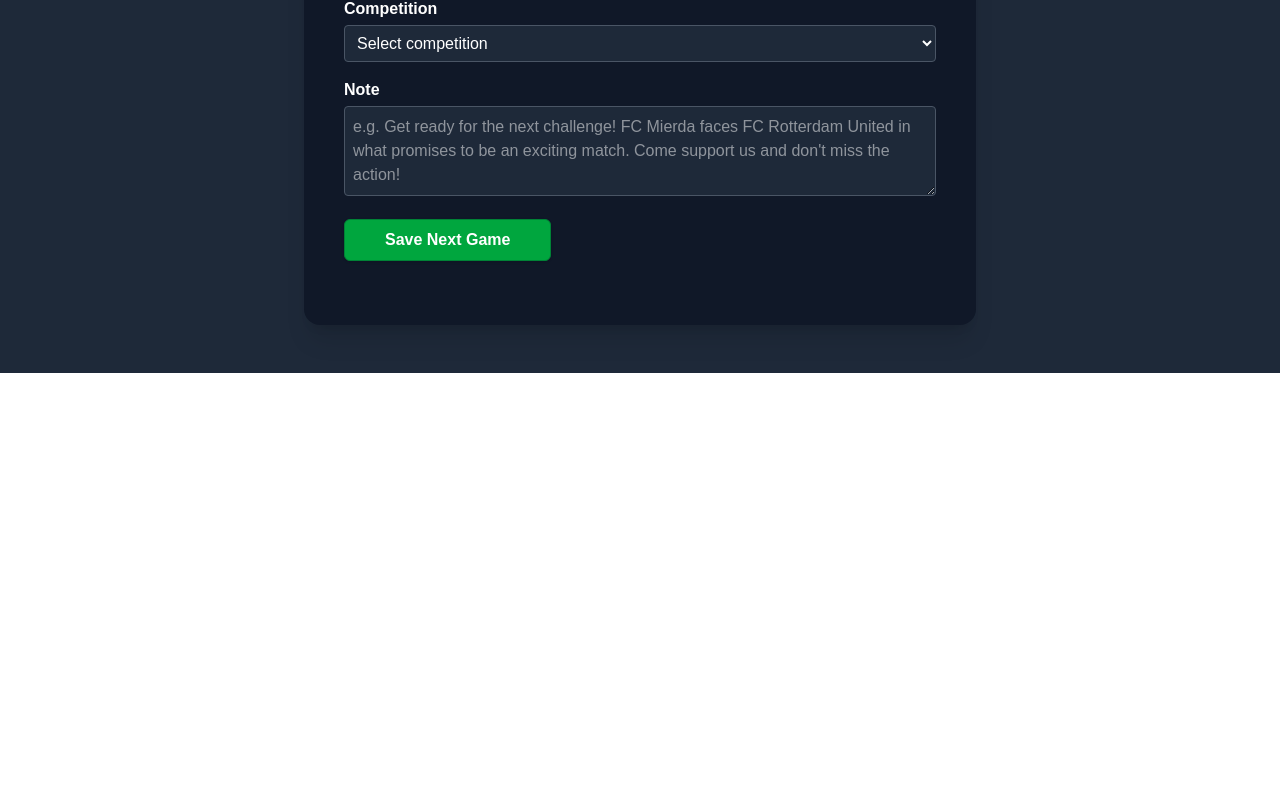
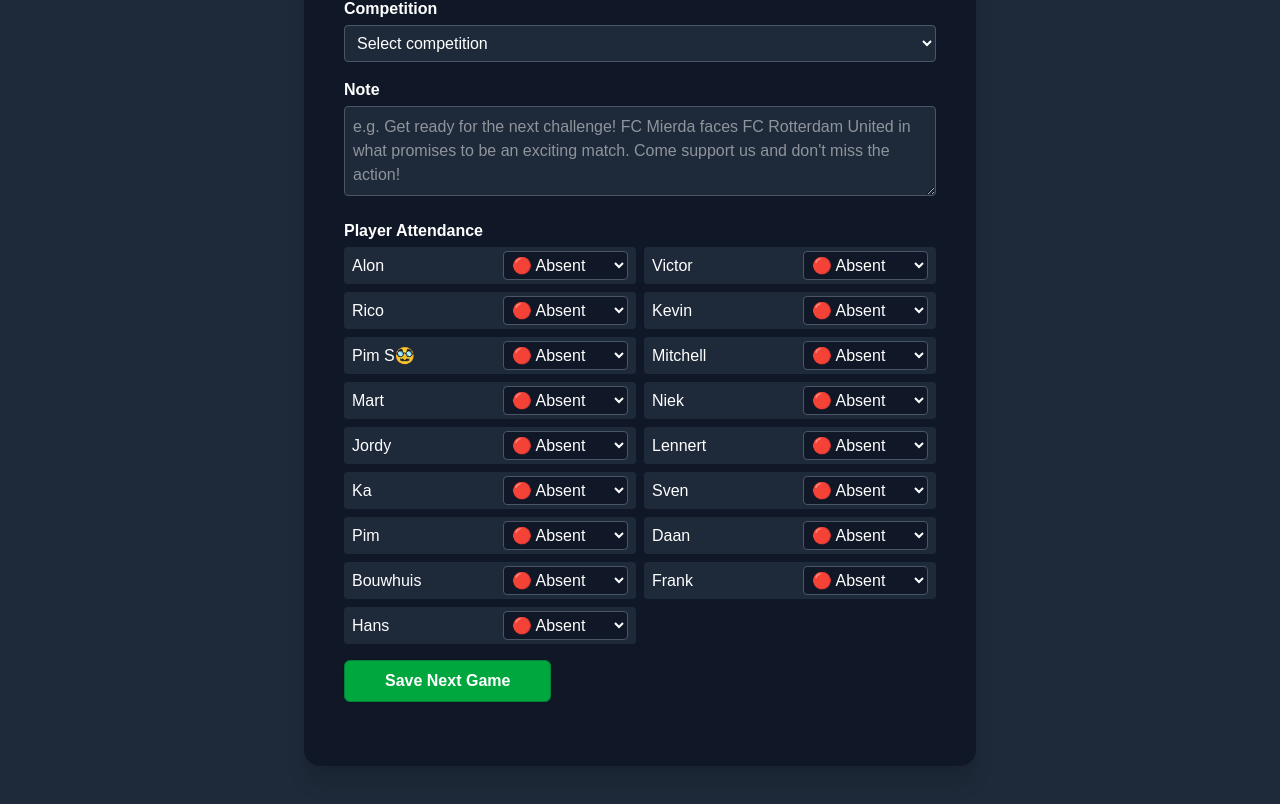
Before and after one commit to RicoAtN/fcmierda-app, a Next.js app: page /cms in a window 1280 px wide. Shown: the part 968-1772 px from the top of the page. Before the commit the page ends 1341 px from the top, so only its background shows below. Built offline with nearby package versions, Linux system fonts and the light colour scheme; no server answers; the database is empty.

Commit message:
added player attendance feature

```diff
--- a/src/app/api/next-game/route.ts
+++ b/src/app/api/next-game/route.ts
@@ -35,8 +35,8 @@ export async function POST(req: NextRequest) {
     const body = await req.json();
     client = await pool.connect();
     await client.query(
-      `INSERT INTO next_game (date, kickoff, opponent, location, competition, note)
-       VALUES ($1, $2, $3, $4, $5, $6)`,
+      `INSERT INTO next_game (date, kickoff, opponent, location, competition, note, attendance)
+       VALUES ($1, $2, $3, $4, $5, $6, $7)`,
       [
         body.date || "",
         body.kickoff || "",
@@ -44,6 +44,7 @@ export async function POST(req: NextRequest) {
         body.location || "",
         body.competition || "",
         body.note || "",
+        JSON.stringify(body.attendance || {}), // <-- Make sure this is included!
       ]
     );
     return NextResponse.json({ success: true });
--- a/src/app/cms/page.tsx
+++ b/src/app/cms/page.tsx
@@ -5,6 +5,26 @@ import Menu from "@/components/Menu";
 
 const robotoSlab = Roboto_Slab({ subsets: ["latin"], weight: ["700"] });
 const montserrat = Montserrat({ subsets: ["latin"], weight: ["400", "600"] });
+
+const players = [
+  "Alon",
+  "Victor",
+  "Rico",
+  "Kevin",
+  "Pim S🥸",
+  "Mitchell",
+  "Mart",
+  "Niek",
+  "Jordy",
+  "Lennert",
+  "Ka",
+  "Sven",
+  "Pim",
+  "Daan",
+  "Bouwhuis",
+  "Frank",
+  "Hans",
+];
 
 export default function CMSPage() {
   const [form, setForm] = useState({
@@ -16,12 +36,28 @@ export default function CMSPage() {
     note: "",
   });
   const [status, setStatus] = useState("");
+  const [attendance, setAttendance] = useState<Record<string, string>>(
+    Object.fromEntries(players.map((name) => [name, "absent"]))
+  );
 
   // Fetch current next game data on load
   useEffect(() => {
     fetch("/api/next-game")
       .then((res) => res.json())
-      .then((data) => setForm(data));
+      .then((data) => {
+        setForm({
+          date: data.date || "",
+          kickoff: data.kickoff || "",
+          opponent: data.opponent || "",
+          location: data.location || "",
+          competition: data.competition || "",
+          note: data.note || "",
+        });
+        setAttendance(
+          data.attendance ||
+            Object.fromEntries(players.map((name) => [name, "absent"]))
+        );
+      });
   }, []);
 
   const handleChange = (
@@ -36,7 +72,7 @@ export default function CMSPage() {
     await fetch("/api/next-game", {
       method: "POST",
       headers: { "Content-Type": "application/json" },
-      body: JSON.stringify(form),
+      body: JSON.stringify({ ...form, attendance }),
     });
     setStatus("Saved! The fixtures page now shows your update.");
   };
@@ -138,11 +174,11 @@ export default function CMSPage() {
                 required
               >
                 <option value="">Select location</option>
-                <option value="Alexandria 66 voetbalclub, Leningradweg 12 Rotterdam">
-                  Alexandria 66 voetbalclub, Leningradweg 12 Rotterdam
+                <option value="Alexandria 66 voetbalclub">
+                  Alexandria 66 voetbalclub
                 </option>
-                <option value="Mumbai, India">
-                  Mumbai, India
+                <option value="SWIFT boys voetbalclub">
+                  SWIFT boys voetbalclub
                 </option>
               </select>
             </div>
@@ -171,6 +207,32 @@ export default function CMSPage() {
                 rows={3}
               />
             </div>
+            <div>
+              <label className="block font-semibold mb-1">Player Attendance</label>
+              <div className="grid grid-cols-1 sm:grid-cols-2 gap-2">
+                {players.map((name) => (
+                  <div
+                    key={name}
+                    className="flex items-center justify-between gap-2 bg-gray-800 rounded px-2 py-1"
+                  >
+                    <span className="font-medium text-white w-24 sm:w-32 truncate">{name}</span>
+                    <select
+                      value={attendance[name]}
+                      onChange={(e) =>
+                        setAttendance({ ...attendance, [name]: e.target.value })
+                      }
+                      className="p-1 rounded bg-gray-900 border border-gray-600 text-white min-w-[90px] sm:min-w-[120px]"
+                    >
+                      <option value="absent">🔴 Absent</option>
+                      <option value="present">🟢 Present</option>
+                      <option value="not sure">🟠 Not sure</option>
+                      <option value="supporter">🔵 Supporter</option>
+                      <option value="coach">🔵 Coach</option>
+                    </select>
+                  </div>
+                ))}
+              </div>
+            </div>
             <button
               type="submit"
               className="bg-green-600 hover:bg-green-700 text-white px-10 py-2 rounded-md font-semibold text-base shadow transition-all duration-150 border border-green-700 focus:outline-none focus:ring-2 focus:ring-green-400 min-w-[200px]"
--- a/src/app/fixtures/page.tsx
+++ b/src/app/fixtures/page.tsx
@@ -54,6 +54,22 @@ export default async function FixturesPage() {
     competition: nextGame.competition || "-",
     note: nextGame.note || "-",
   };
+
+  const attendance = nextGame.attendance || {};
+  const present = Object.entries(attendance)
+    .filter(([_, status]) => status === "present")
+    .map(([name]) => name);
+  const notSure = Object.entries(attendance)
+    .filter(([_, status]) => status === "not sure")
+    .map(([name]) => name);
+  const absent = Object.entries(attendance)
+    .filter(([_, status]) => status === "absent")
+    .map(([name]) => name);
+  const supporters = Object.entries(attendance)
+    .filter(
+      ([_, status]) => status === "supporter" || status === "coach"
+    )
+    .map(([name]) => name);
 
   return (
     <div className="relative min-h-screen flex flex-col items-center bg-gray-900">
@@ -141,13 +157,46 @@ export default async function FixturesPage() {
               <span className="font-semibold text-green-300">Note:</span>{" "}
               {safeGame.note}
             </div>
+
           </div>
           <p className={`text-base sm:text-lg ${montserrat.className}`}>
             Get ready for the next challenge! FC Mierda faces {safeGame.opponent}{" "}
             in what promises to be an exciting match. Come support us and don&apos;t
             miss the action!
           </p>
+
+          <div className="mt-8">
+  <h2 className="text-xl font-bold mb-4">Player Attendance</h2>
+  <div className="grid grid-cols-3 gap-4 text-center">
+    <div>
+      <h3 className="font-bold text-green-400 mb-2">Present ({present.length})</h3>
+      {present.length > 0 ? present.map((name) => (
+        <div key={name}>{name}</div>
+      )) : <div className="text-gray-400">None</div>}
+    </div>
+    <div>
+      <h3 className="font-bold text-yellow-400 mb-2">Not Sure ({notSure.length})</h3>
+      {notSure.length > 0 ? notSure.map((name) => (
+        <div key={name}>{name}</div>
+      )) : <div className="text-gray-400">None</div>}
+    </div>
+    <div>
+      <h3 className="font-bold text-red-400 mb-2">Absent ({absent.length})</h3>
+      {absent.length > 0 ? absent.map((name) => (
+        <div key={name}>{name}</div>
+      )) : <div className="text-gray-400">None</div>}
+    </div>
+  </div>
+  <div className="mt-6">
+    <h3 className="font-bold text-blue-400 mb-2">Supporter / Coach</h3>
+    {supporters.length > 0 ? supporters.map((name) => (
+      <div key={name}>{name}</div>
+    )) : <div className="text-gray-400">None</div>}
+  </div>
+</div>
         </div>
+
+
         <div className="max-w-4xl w-full rounded-2xl p-6 sm:p-10 text-white text-center bg-gray-900 shadow-xl mx-auto mt-8">
           <h2
             className={`text-xl sm:text-2xl font-bold mb-4 ${robotoSlab.className}`}
@@ -159,17 +208,25 @@ export default async function FixturesPage() {
             First Division Rotterdam 7vs7
           </div>
           <div className="flex flex-col items-center gap-6 my-6">
-            {/* <img
+            {<img
               src="/currentLeagueTable.jpg"
               alt="Current League Table"
               className="rounded-lg shadow-lg max-w-full h-auto border border-green-700"
               style={{ maxHeight: 500 }}
-            /> */}
+            /> }
           </div>
-          <p className={`text-base sm:text-lg ${montserrat.className} mt-4`}>
+          <p className={`text-base sm:text-lg font-bold ${montserrat.className} mt-4`}>
             View the current standings and results for Powerleague First Division
             Rotterdam 7vs7.
           </p>
+          <a
+            href="https://www.powerleague.com/nl/competitie?league_id=e62374e8-650a-9db1-e014-c00cc844e83f&division_id="
+            target="_blank"
+            rel="noopener noreferrer"
+            className="text-green-300 font-bold underline"
+          >
+            Visit Powerleague.com for the latest info the league standings, results, and program.
+          </a>
         </div>
       </section>
     </div>
```
